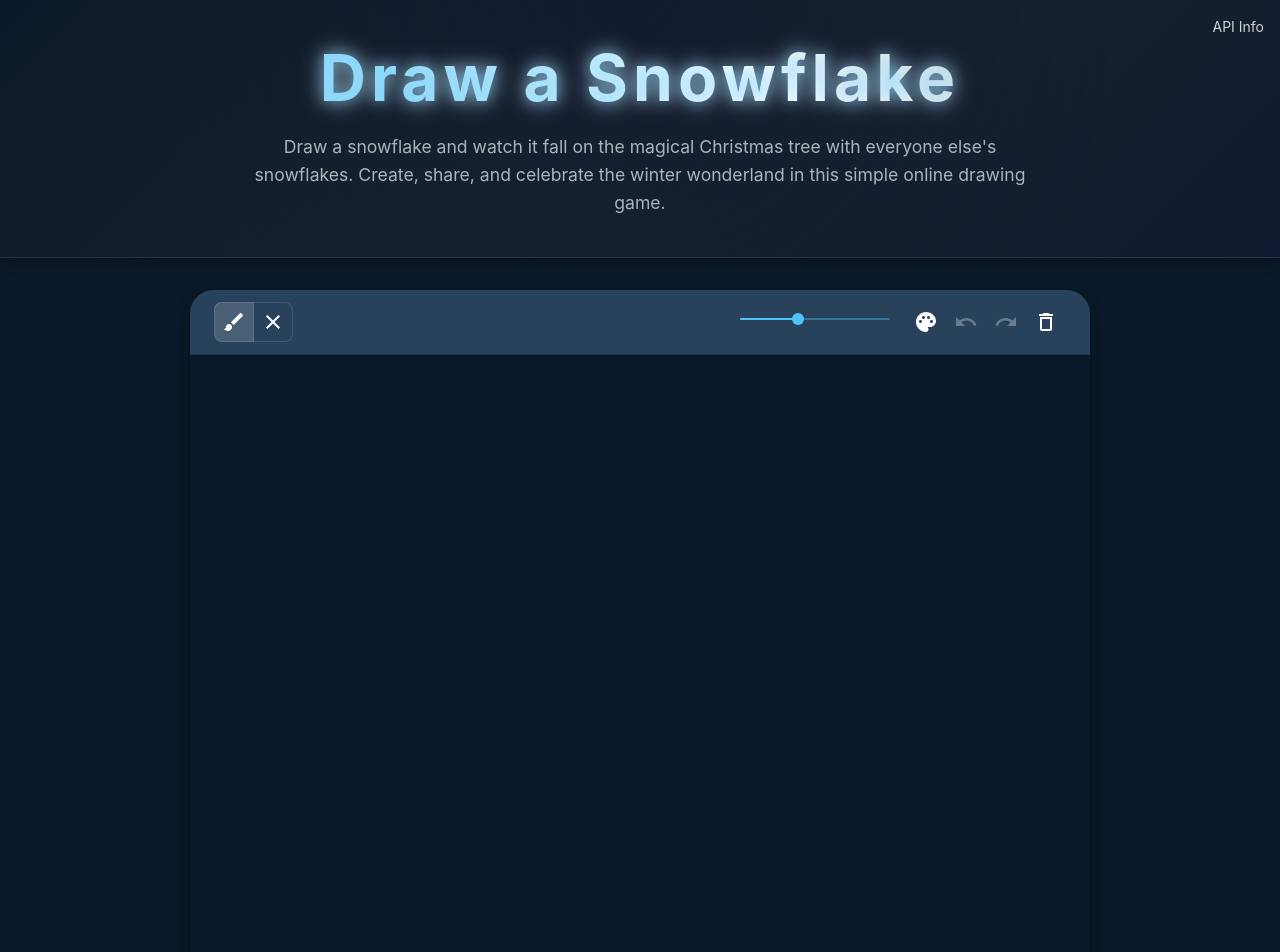
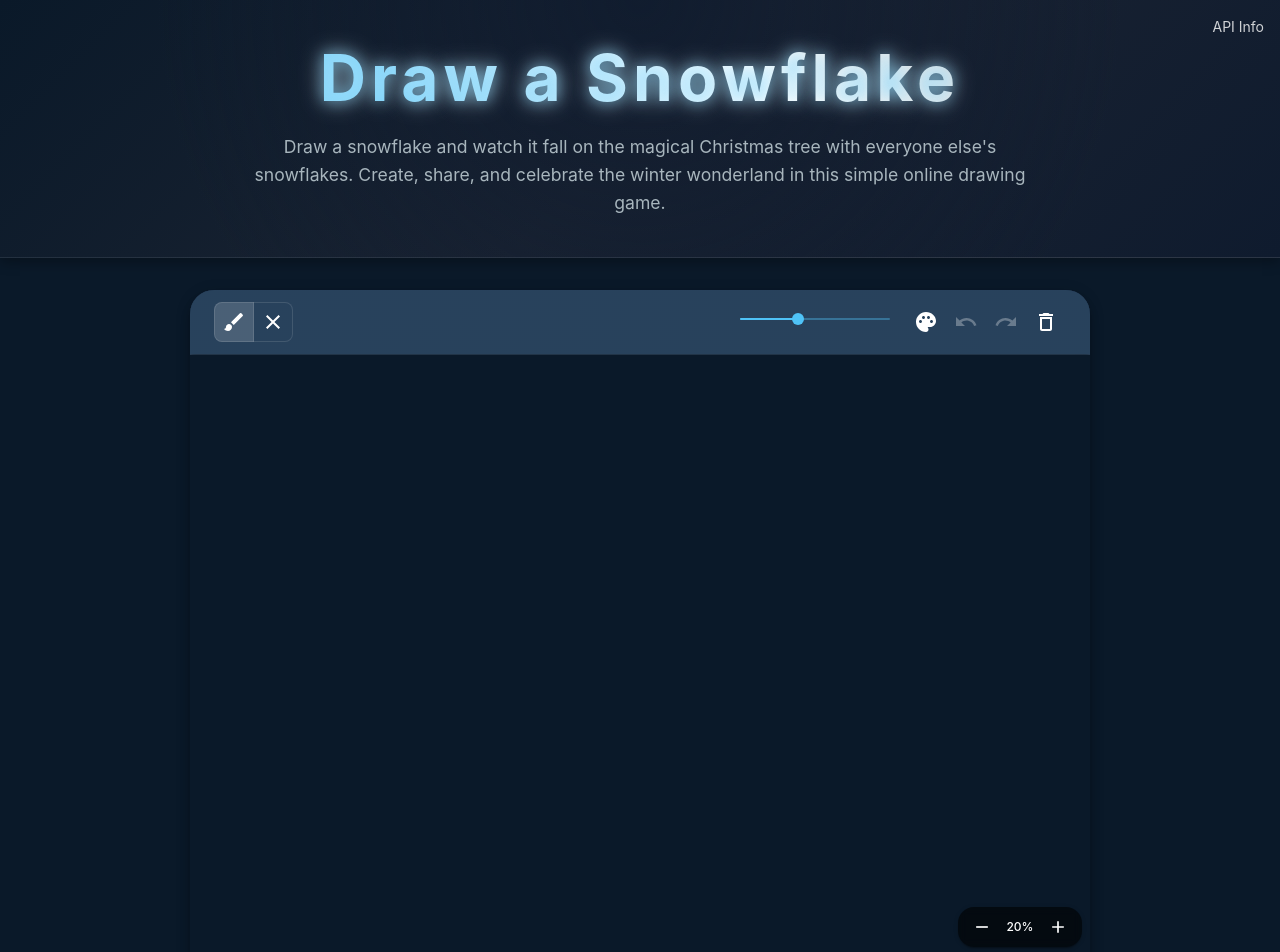
Before and after one commit to Maria2525007/drawasnowflake, a React (Vite) app in the folder frontend/: page /draw in a window 1280 px wide. Shown: the top 952 px of the page. Built offline with nearby package versions, Linux system fonts and the light colour scheme; no server answers.

Commit message:
Add auto-centering on mobile when returning from tree page
- Auto-center snowflake on canvas when returning from tree page on mobile
- Use location.state to detect navigation from tree page
- Set default zoom to 20% on first load, auto-center only on return

```diff
--- a/frontend/src/pages/DrawPage.tsx
+++ b/frontend/src/pages/DrawPage.tsx
@@ -1,6 +1,6 @@
-import { Box, Typography, Button, Paper, IconButton } from '@mui/material';
+import { Box, Typography, Button, Paper, IconButton, useMediaQuery, useTheme } from '@mui/material';
 import { useRef, useState, useEffect, useCallback } from 'react';
-import { useNavigate } from 'react-router-dom';
+import { useNavigate, useLocation } from 'react-router-dom';
 import { Directions, Add, Remove } from '@mui/icons-material';
 import { useAppDispatch } from '../hooks/useAppDispatch';
 import { Canvas, type CanvasHandle } from '../components/Canvas/Canvas';
@@ -31,8 +31,11 @@ export const DrawPage: React.FC = () => {
   const [similarity, setSimilarity] = useState<number | null>(null);
   const drawCanvasRef = useRef<CanvasHandle>(null);
   const navigate = useNavigate();
+  const location = useLocation();
   const dispatch = useAppDispatch();
   const snowflakes = useAppSelector((state) => state.snowflake.snowflakes);
+  const theme = useTheme();
+  const isMobile = useMediaQuery(theme.breakpoints.down('md'));
 
   const handleGoToTree = () => {
     if (!drawCanvasRef?.current) {
@@ -292,6 +295,41 @@ export const DrawPage: React.FC = () => {
     }, ANALYSIS_CONFIG.STROKE_END_DELAY);
   }, [performAnalysis]);
 
+  useEffect(() => {
+    const shouldAutoCenter = (location.state as { fromTree?: boolean })?.fromTree === true;
+
+    if (!shouldAutoCenter) {
+      setZoom(ZOOM_CONFIG.DEFAULT);
+      return;
+    }
+
+    if (isMobile && drawCanvasRef.current && location.pathname === '/draw') {
+      const timeoutId = setTimeout(() => {
+        const canvas = drawCanvasRef.current?.getCanvas();
+        if (canvas) {
+          const rect = canvas.getBoundingClientRect();
+          const canvasWidth = rect.width;
+          const canvasHeight = rect.height;
+          const baseWidth = CANVAS_CONFIG.BASE_WIDTH;
+          const baseHeight = CANVAS_CONFIG.BASE_HEIGHT;
+
+          const scaleX = canvasWidth / baseWidth;
+          const scaleY = canvasHeight / baseHeight;
+          const optimalZoom = Math.min(scaleX, scaleY) * 0.9;
+
+          const clampedZoom = Math.max(
+            ZOOM_CONFIG.MIN,
+            Math.min(ZOOM_CONFIG.MAX, optimalZoom)
+          );
+
+          setZoom(clampedZoom);
+        }
+      }, 100);
+
+      return () => clearTimeout(timeoutId);
+    }
+  }, [isMobile, location.pathname, location.state]);
+
   return (
     <Box
       sx={{
@@ -338,7 +376,6 @@ export const DrawPage: React.FC = () => {
               drawCanvasRef={drawCanvasRef}
               currentTab={0}
               zoom={zoom}
-              onZoomChange={(newZoom: number) => setZoom(newZoom)}
               hideGoToTreeButton
             />
           </Box>
@@ -354,17 +391,16 @@ export const DrawPage: React.FC = () => {
             <Canvas
               ref={drawCanvasRef}
               zoom={zoom}
-              onZoomChange={(newZoom: number) => setZoom(newZoom)}
               onStrokeEnd={handleStrokeEnd}
             />
-            {/* Mobile zoom control - compact buttons in canvas corner */}
+            {/* Zoom control - compact buttons in canvas corner */}
             <Box
               sx={{
                 position: 'absolute',
                 bottom: 8,
                 right: 8,
                 zIndex: 1000,
-                display: { xs: 'flex', md: 'none' },
+                display: 'flex',
                 flexDirection: 'row',
                 alignItems: 'center',
                 gap: 0.5,
--- a/frontend/src/pages/TreePage.tsx
+++ b/frontend/src/pages/TreePage.tsx
@@ -119,7 +119,7 @@ export const TreePage: React.FC = () => {
       <Toolbar
         canvasRef={treeCanvasRef}
         currentTab={UI_CONFIG.TREE_TAB_INDEX}
-        onBackToDraw={() => navigate('/draw')}
+        onBackToDraw={() => navigate('/draw', { state: { fromTree: true } })}
       />
       <Box
         sx={{
```
